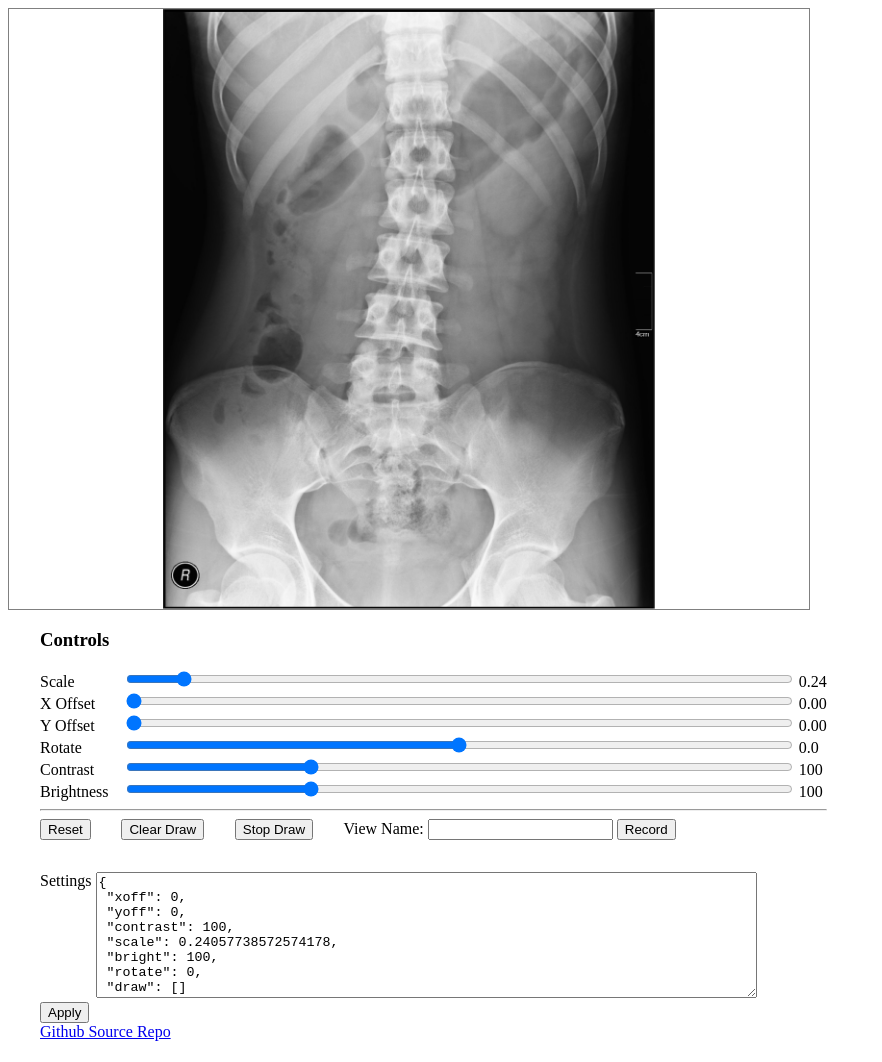
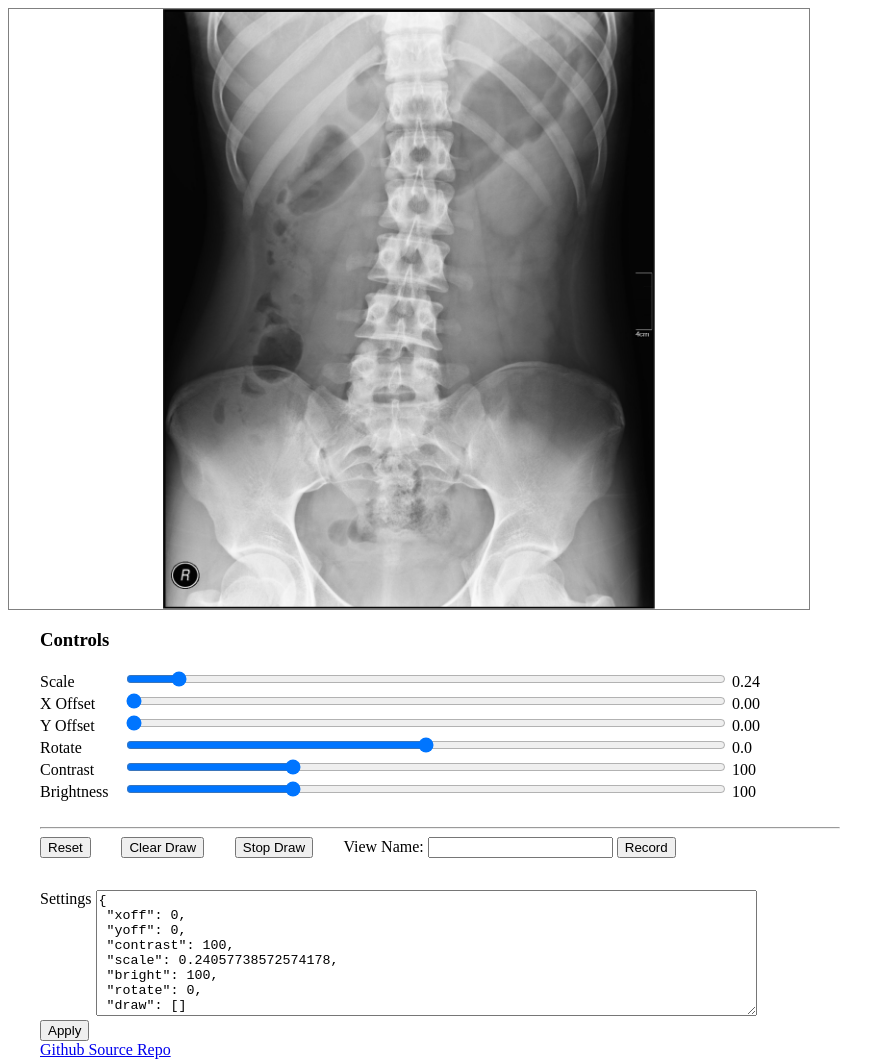
Before and after one commit to joeatbayes/javascript-image-viewer, a plain HTML site: page docs/index.html in a window 1280 px wide. Shown: the top 1062 px of the page, without its empty margins (0-882 px from the left). Drawn offline with Linux system fonts and the light colour scheme.

Commit message:
Switch <br> to containg <div> with specific formatting for sliders

```diff
--- a/docs/img-view.css
+++ b/docs/img-view.css
@@ -3,9 +3,7 @@ label.sliderLabel {
     display:inline-block;
 }
 
-.slider {
-    width: 50em;
-}
+
 #canvas {
     display: inline-block;
     border: 1px solid grey;
@@ -16,6 +14,7 @@ label.sliderLabel {
     text-align: left;
     vertical-align: top;
     margin-left: 2em;
+    width: 800px;
 }
 
 #thumbnails {
@@ -55,3 +54,14 @@ label.sliderLabel {
 button {
     margin-right: 2em;
 }
+
+input.slider {
+    width: 600px;
+    display: inline-block;
+}
+
+div.slider {
+    display:block;
+    padding: 0px;
+    margin: 0px;
+}
--- a/docs/index.html
+++ b/docs/index.html
@@ -10,44 +10,51 @@
         onmouseup="canvasMouseUp(event,GSet)" onmousemove="canvasMouseMove(event,GSet)"></canvas>
     <div id="controls">
         <h3>Controls</h3>
+        <div class="slider">
             <label class="sliderLabel" for="scale">Scale</label>
             <input id="scale" type="range" min="0.05" max="2.5" value="0" class="slider" step="0.01"
-            onInput="slideChange(GSet, this)"  onchange="slideChange(GSet, this)" />
+                onInput="slideChange(GSet, this)" onchange="slideChange(GSet, this)" />
             <span id="scaleVal" class="sliderVal"></span>
             <!-- Add + - Icons to scale up or down by 15% from starting value.-->
-        <br />
+        </div>
 
+        <div class="slider">
             <label class="sliderLabel" for="xoffset">X Offset</label>
             <input id="xoff" type="range" min="0.00" max="1.0" value="0.0" step="0.01" class="slider"
-            onInput="slideChange(GSet, this)" onchange="slideChange(GSet, this)"  />
+                onInput="slideChange(GSet, this)" onchange="slideChange(GSet, this)" />
             <span id="xoffVal" class="sliderVal"></span>
-        <br />
+        </div>
 
+        <div class="slider">
             <label class="sliderLabel" for="yoffset">Y Offset</label>
             <input id="yoff" type="range" min="0.00" max="1.0" step="0.01" value="0.0" class="slider"
                 onInput="slideChange(GSet, this)" onchange="slideChange(GSet, this)" />
             <span id="yoffVal" class="sliderVal"></span>
-        <br />
+        </div>
 
+        <div class="slider">
             <label class="sliderLabel" for="rotate">Rotate</label>
             <input id="rotate" type="range" min="-180" max="180" step="1" value="0" class="slider"
                 onInput="slideChange(GSet, this)" onchange="slideChange(GSet, this)" />
             <span id="rotateVal" class="sliderVal"></span>
-        <br />
+        </div>
 
-
+        <div class="slider">
             <label class="sliderLabel" for="Contrast">Contrast</label>
             <input id="contrast" type="range" min="25" max="300" value="100" class="slider"
                 onInput="slideChange(GSet, this)" onchange="slideChange(GSet, this)" />
             <span id="contrastVal" class="sliderVal"></span>
-        <br />
+        </div>
 
+        <div class="slider">
             <label class="sliderLabel" for="Brighness">Brightness</label>
             <input id="brightness" type="range" min="25" max="300" value="100" class="slider"
                 onInput="slideChange(GSet, this)" onchange="slideChange(GSet, this)" />
             <span id="brightVal" class="sliderVal"></span>
+        </div>
         <br />
         <hr>
+
 
         <button type="button" id="resetBtn" onClick="resetBtn(GSet)">Reset</button>
         <button type="button" id="clearDrawBtn" onClick="clearDraw(GSet)">Clear Draw</button>
```
Lines whose indentation alone changed are shown as unchanged.
